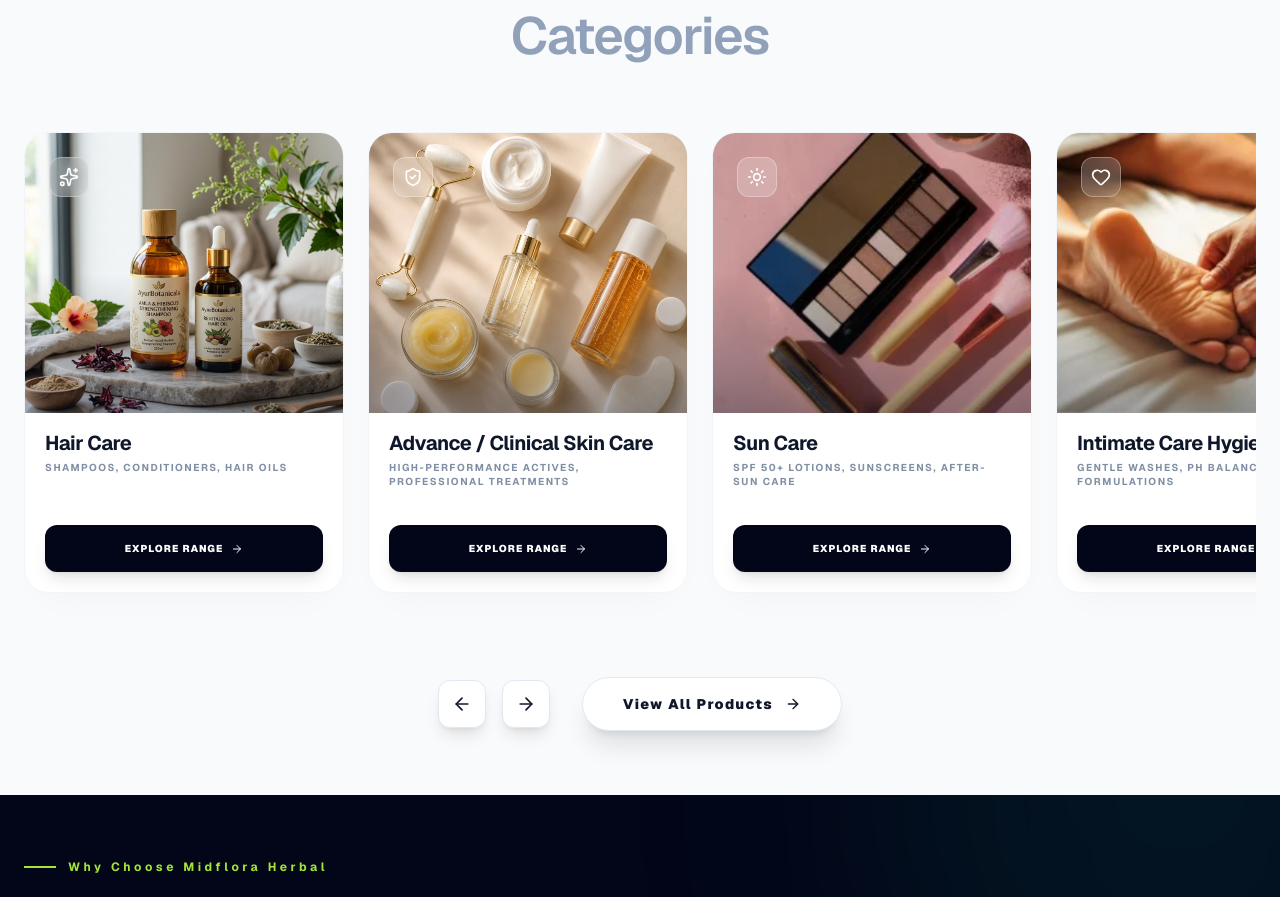
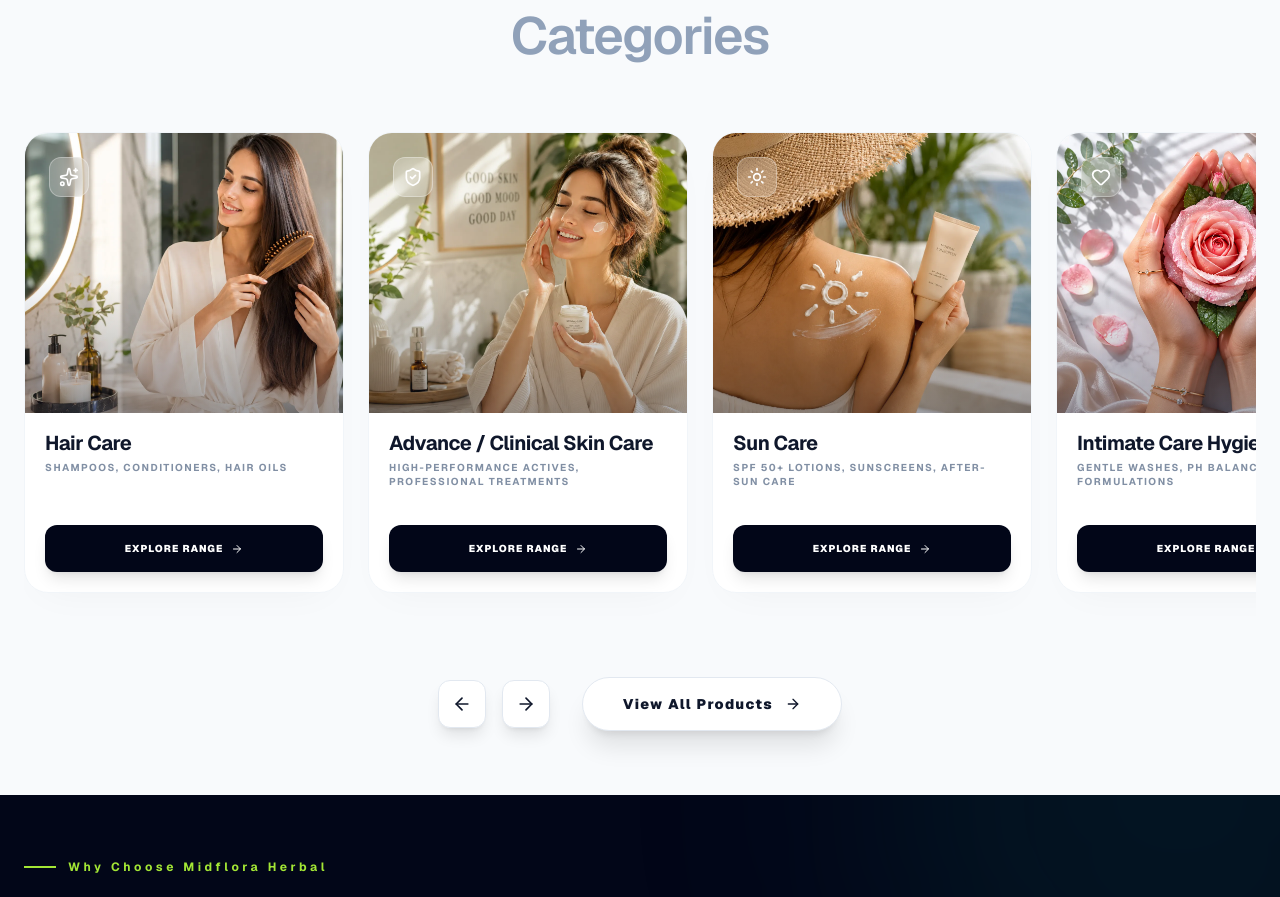
Before and after one commit to digitalsolution360web/doctor-project, a Next.js app: page / in a window 1280 px wide. Shown: the part 3100-3997 px from the top of the page. Built offline with nearby package versions, Linux system fonts and the light colour scheme.

Commit message:
new updated

```diff
--- a/components/CategorySection.tsx
+++ b/components/CategorySection.tsx
@@ -38,67 +38,67 @@ const categories: Category[] = [
     title: "Hair Care",
     items: "Shampoos, Conditioners, Hair Oils",
     icon: Sparkles,
-    img: "/haircare_new.png"
+    img: "/Hair Care.webp"
   },
   {
     title: "Advance / Clinical Skin Care",
     items: "High-Performance Actives, Professional Treatments",
     icon: ShieldCheck,
-    img: "/skin.webp"
+    img: "/skin-care.webp"
   },
   {
     title: "Sun Care",
     items: "SPF 50+ Lotions, Sunscreens, After-Sun Care",
     icon: Sun,
-    img: "/cate4.webp"
+    img: "/sun-care.webp"
   },
   {
     title: "Intimate Care Hygiene",
     items: "Gentle Washes, pH Balanced Formulations",
     icon: Heart,
-    img: "/cate5.webp"
+    img: "/Intimate-care-hygiene.webp"
   },
   {
     title: "Men’s Care",
     items: "Beard Oils, Men's Grooming, Face Washes",
     icon: Users,
-    img: "/cate6.webp"
+    img: "/mens-care.webp"
   },
   {
     title: "Body Care",
     items: "Body Lotions, Body Wash, Scrubs",
     icon: Droplets,
-    img: "/bodycare.webp"
+    img: "/body-care.webp"
   },
   {
     title: "Dental Care",
     items: "Herbal Toothpastes, Mouthwashes, Oral Gels",
     icon: Activity,
-    img: "/Dental-Care.webp"
+    img: "/dental-Care.webp"
   },
   {
     title: "Handmade Soaps (Melt & Pour)",
     items: "Artisan Soaps, Glycerin Bars, Natural Soaps",
     icon: Palette,
-    img: "/Handmade-Soaps.webp"
+    img: "/handmade-soaps.webp"
   },
   {
     title: "Bath Amenities",
     items: "Shower Gels, Bath Salts, Amenities",
     icon: Zap,
-    img: "/Bath-Amenities.webp"
+    img: "/bath-amenities.webp"
   },
   {
     title: "Baby & Mother Care",
     items: "Stretch Mark Creams, Gentle Baby Oils",
     icon: Sprout,
-    img: "/babycare.webp"
+    img: "/mother-baby-care.webp"
   },
   {
     title: "Oral & Dental Care",
     items: "Total Oral Hygiene, Advanced Dental Solutions",
     icon: Smile,
-    img: "/Oral-Dental-Care.webp"
+    img: "/oral-dental-Care.webp"
   },
   {
     title: "Derma Care",
```
